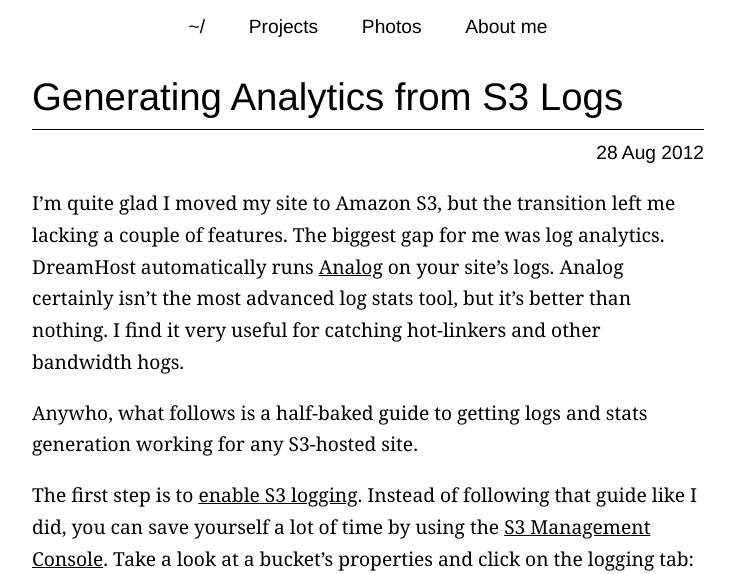
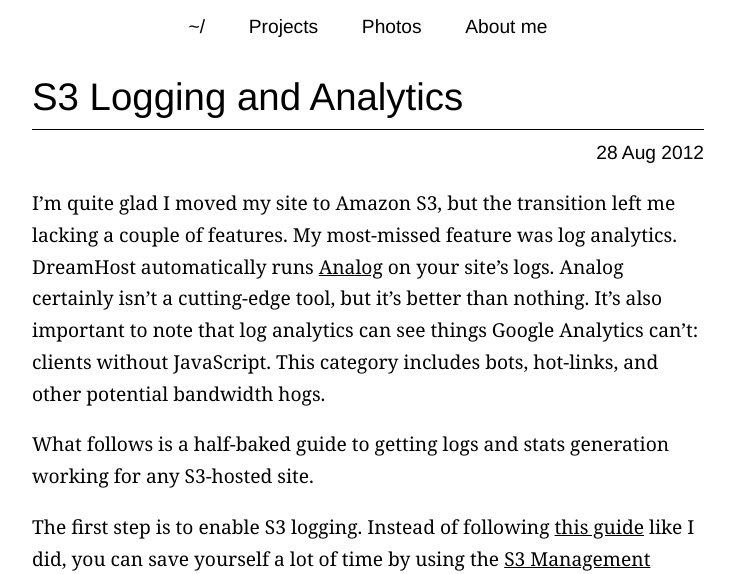
Before and after one commit to ggreer/geoff.greer.fm, a Jekyll site: the page built from _posts/2012-08-28-s3-logging-and-analytics.md, in a window 1280 px wide and 1400 px high, cut to the strip 0-574 px from the top of the window. Shown: the whole strip, without its empty margins (272-1007 px from the left). Built offline with Jekyll 4.4.1, drawn with Linux system fonts in a browser that asks for light colours; comment, search, counter and statistics services are not loaded; some of the changed text lies outside the part shown.

Commit message:
More progress. New title

```diff
--- a/_posts/2012-08-27-generating-analytics-from-s3-logs.md
+++ b/_posts/2012-08-28-s3-logging-and-analytics.md
@@ -1,22 +1,25 @@
 ---
 date: '2012-08-28 02:23:33'
 layout: post
-slug: generating-analytics-from-s3-logs
-title: 'Generating Analytics from S3 Logs'
+slug: s3-logging-and-analytics
+title: 'S3 Logging and Analytics'
 published: true
 categories:
 - Computers
 ---
 
-I'm quite glad I moved my site to Amazon S3, but the transition left me lacking a couple of features. The biggest gap for me was log analytics. DreamHost automatically runs [Analog](http://www.analog.cx/) on your site's logs. Analog certainly isn't the most advanced log stats tool, but it's better than nothing. I find it very useful for catching hot-linkers and other bandwidth hogs.
+I'm quite glad I moved my site to Amazon S3, but the transition left me lacking a couple of features. My most-missed feature was log analytics. DreamHost automatically runs [Analog](http://www.analog.cx/) on your site's logs. Analog certainly isn't a cutting-edge tool, but it's better than nothing. It's also important to note that log analytics can see things Google Analytics can't: clients without JavaScript. This category includes bots, hot-links, and other potential bandwidth hogs.
 
-Anywho, what follows is a half-baked guide to getting logs and stats generation working for any S3-hosted site.
+What follows is a half-baked guide to getting logs and stats generation working for any S3-hosted site.
 
-The first step is to [enable S3 logging](http://docs.amazonwebservices.com/AmazonS3/latest/dev/LoggingHowTo.html). Instead of following that guide like I did, you can save yourself a lot of time by using the [S3 Management Console](https://console.aws.amazon.com/s3/home). Take a look at a bucket's properties and click on the logging tab:
+The first step is to enable S3 logging. Instead of following [this guide](http://docs.amazonwebservices.com/AmazonS3/latest/dev/LoggingHowTo.html) like I did, you can save yourself a lot of time by using the [S3 Management Console](https://console.aws.amazon.com/s3/home). Take a look at a bucket's properties and click on the logging tab:
 
 ![](/images/enable_s3_logging.png)
 
-Ta-da! Much easier than using `s3curl.pl`.
+Ta-da! I just saved you an hour of dealing with `s3curl.pl`.
+
+Enable logging and choose a bucket to save logs to. I suggest you set a target prefix with a slash in the name. If you don't, there will be no easy way to select all logs in the AWS management console. This makes batch-changes much harder.
+
 
 At this point, S3 should start saving log files to your logging bucket. Now the trick is to download and parse them. With the help of [libcloud](https://libcloud.apache.org/), I wrote a little Python script to download all logs.
 
@@ -58,7 +61,6 @@
             obj.download(obj.name)
         if delete_files:
             obj.delete()
-
 {% endhighlight %}
 
 Typically, S3's log files are small. I didn't want to make things more complicated by using Twisted, so this script doesn't download them in parallel. That means the first run can take a while. Be patient, and add some `print`s if you want to see progress. The script only downloads files that aren't already saved locally, so future runs should be much faster.
@@ -69,4 +71,4 @@
 LOGFORMAT (%j %j [%d/%M/%Y:%h:%n:%j %j] %s %j %j %j %j "%j %r %j" %c %j %b %j %T %j "%f" "%B" %j)
 {% endhighlight %}
 
-Add that to your `analog.cfg`. Then edit the `LOGFILE`, `OUTFILE`, and `HOSTNAME` config lines, and you should be good to go.
+Add that to your `analog.cfg`. Then edit the `LOGFILE`, `OUTFILE`, and `HOSTNAME` config lines, and you should be good to go. The final result should look [something like this](/stats/). Nothing amazing, but it
```
